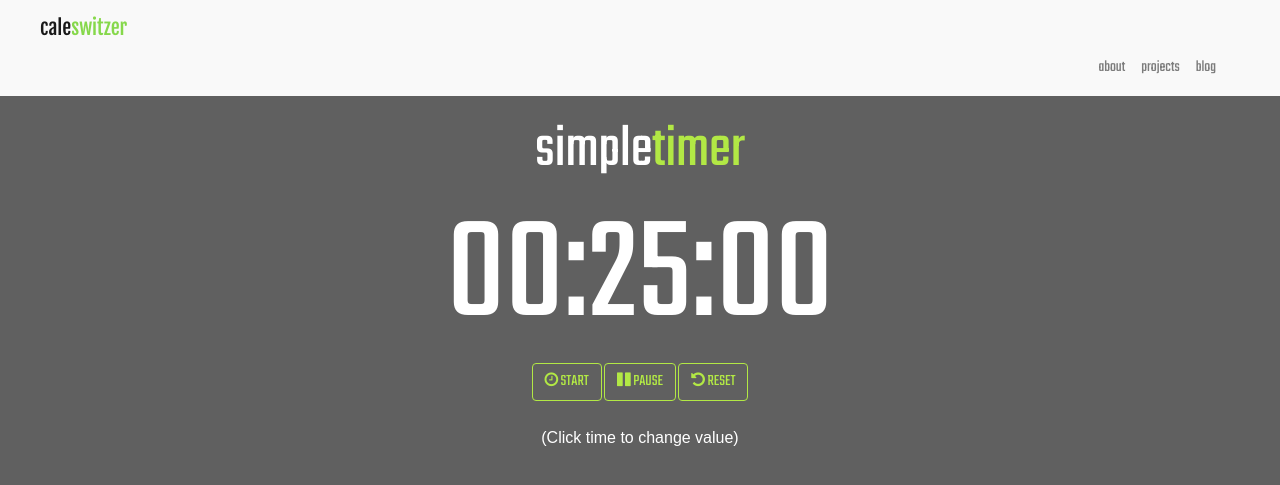
After one commit to Tennyx/mysite, a Django app: page /projects/timer in a window 1280 px wide. The commit adds this page. Shown: the top 485 px of the page. Run offline with Django 3.2, Linux system fonts and the light colour scheme; parts of the project's set-up code (start-up, migrations or seed data) failed here and were passed over; some libraries are stand-ins or nearby versions.

Commit message:
added timer, abstracted project_list.html

```diff
--- /dev/null
+++ b/projects/static/css/timer.css
@@ -0,0 +1,53 @@
+body {
+  font-family: 'Teko', sans-serif;
+  background: #606060;
+  color: white;
+}
+
+#time {
+  font-size: 150px;
+  text-align: center;
+  font-family: 'Teko', sans-serif;
+  margin-bottom: -28px;
+}
+
+#edit {
+  padding-top:25px;
+  font-size: 150px;
+  width:420px;
+  height:140px;
+  display: block;
+  margin : 0 auto;
+  text-align: center;
+  font-family: 'Teko', sans-serif;
+  margin-top:28.5px;
+  margin-bottom: 28.26px;
+}
+
+#title {
+  padding-top:10px;
+  margin-bottom: -30px;
+  font-size: 60px;
+  color:white;
+}
+
+#disclaimer {
+  font-family: arial;
+  margin-top:25px;
+}
+
+.btn-info {
+  background: #606060;
+  border-color: #B2E845;
+  color:#B2E845;
+}
+
+.btn-info:hover {
+  background: #B2E845;
+  border-color: #B2E845;
+  color: #606060;
+}
+
+#timer {
+  color: #B2E845;
+}
--- /dev/null
+++ b/projects/static/js/timer.js
@@ -0,0 +1,59 @@
+$(document).ready(function(){
+
+  function addZero(num){
+    num = num.toString();
+    if(num.length == 1){
+      return '0' + num;
+    }
+    else{
+      return num;
+    }
+  }
+
+  function handleTimeClick() {
+     $('#time').replaceWith($('<input id="edit" value="' + $('#time').html() + '" maxlength="8">'));
+    $('#edit').focus();
+  }
+
+  $('#time').click(handleTimeClick);
+
+  $(document).on('blur', '#edit', function() {
+    var newVal = $('#edit').val();
+    if(newVal[2] != ':' || newVal[5] != ':' || isNaN(newVal[0]) || isNaN(newVal[1]) || isNaN(newVal[3]) || isNaN(newVal[4]) || isNaN(newVal[6]) || isNaN(newVal[7]) ){
+      newVal = '00:25:00'
+    }
+    $('#edit').replaceWith($('<div id="time">' + newVal + '</div>'));
+    $('#time').on("click", handleTimeClick);
+  });
+
+$('#start').click(function(){
+      var divVal = $('#time').html();
+      var startSeconds = parseInt(divVal.split(':')[2]);
+      var startMinutes = parseInt(divVal.split(':')[1]);
+      var startHours = parseInt(divVal.split(':')[0]);
+      var totalSecs = startSeconds + (startMinutes * 60) + (startHours * 60 * 60)
+      var timerStart = setInterval(function(){
+        if(totalSecs == 1){
+           clearInterval(timerStart);
+        }
+          totalSecs -= 1;
+          var min = Math.floor(totalSecs / 60);
+          var hour = Math.floor((totalSecs / 60) / 60);
+          min -= hour * 60;
+          var sec = totalSecs - (min * 60) - (hour * 60 * 60);
+          min = addZero(min);
+          hour = addZero(hour);
+          sec = addZero(sec);
+          $('#time').html(hour + ':' + min + ':' + sec);
+      }, 1000);
+
+      $('#stop').click(function(){
+          clearInterval(timerStart)
+      });
+
+      $('#reset').click(function(){
+         $('#time').html(divVal);
+      });
+
+  });
+});
--- /dev/null
+++ b/projects/templates/projects/timer.html
@@ -0,0 +1,25 @@
+{% extends "../home/base.html" %}
+{% block title %}
+Timer
+{% endblock %}
+
+{% block header %}
+<script src="/static/js/timer.js"></script>
+<link href="https://fonts.googleapis.com/css?family=Teko" rel="stylesheet">
+<link rel="stylesheet" href="/static/css/timer.css">
+{% endblock %}
+
+{% block content %}
+<div id="title" class="text-center">simple<span id="timer">timer</span></div>
+	<div id="time">
+		00:25:00
+	</div>
+
+<div class="text-center" id="btnholder">
+  <button id="start" class="btn btn-info"><i class="fa fa-clock-o"></i> START</button>
+  <button id="stop" class="btn btn-info"><i class="fa fa-pause"></i> PAUSE</button>
+  <button id="reset" class="btn btn-info"><i class="fa fa-undo"></i> RESET</button>
+</div>
+
+<p id="disclaimer" class="text-center">(Click time to change value)</p>
+{% endblock %}
--- a/projects/urls.py
+++ b/projects/urls.py
@@ -3,5 +3,6 @@ from . import views
 
 urlpatterns = [
 	url(r'^$', views.project_list, name='project_list'),
-	url(r'^calculator$', views.calc, name='calculator')
+	url(r'^calculator$', views.calc, name='calculator'),
+	url(r'^timer$', views.timer, name='timer')
 ]
--- a/projects/views.py
+++ b/projects/views.py
@@ -1,7 +1,24 @@
 from django.shortcuts import render
 
 def project_list(request):
-	return render(request, 'projects/project_list.html')
+
+	projects = {
+		'calc': {
+			'title': 'Calculator',
+			'summary': 'Simple calculator built with jQuery.',
+			'url': '/projects/calculator',
+		},
+		'timer': {
+			'title': 'Timer',
+			'summary': 'Simple timer built with jQuery.',
+			'url': '/projects/timer',
+		}
+	}
+
+	return render(request, 'projects/project_list.html', {'projects': projects})
 
 def calc(request):
 	return render(request, 'projects/calculator.html')
+
+def timer(request):
+	return render(request, 'projects/timer.html')
```
Also changed, not shown: projects/static/js/actions.js (+10 -8 lines), projects/templates/projects/project_list.html (+7 -47 lines).
